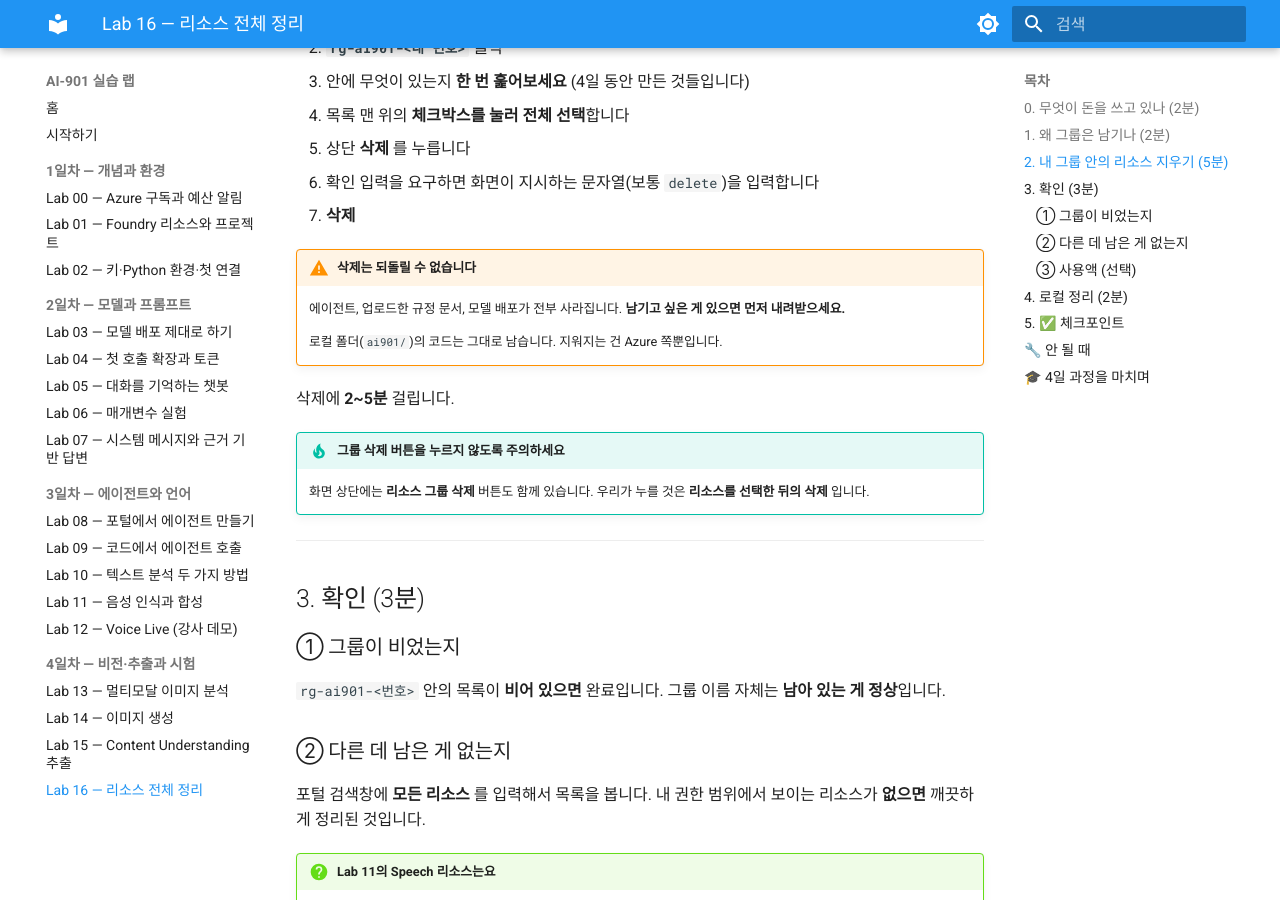
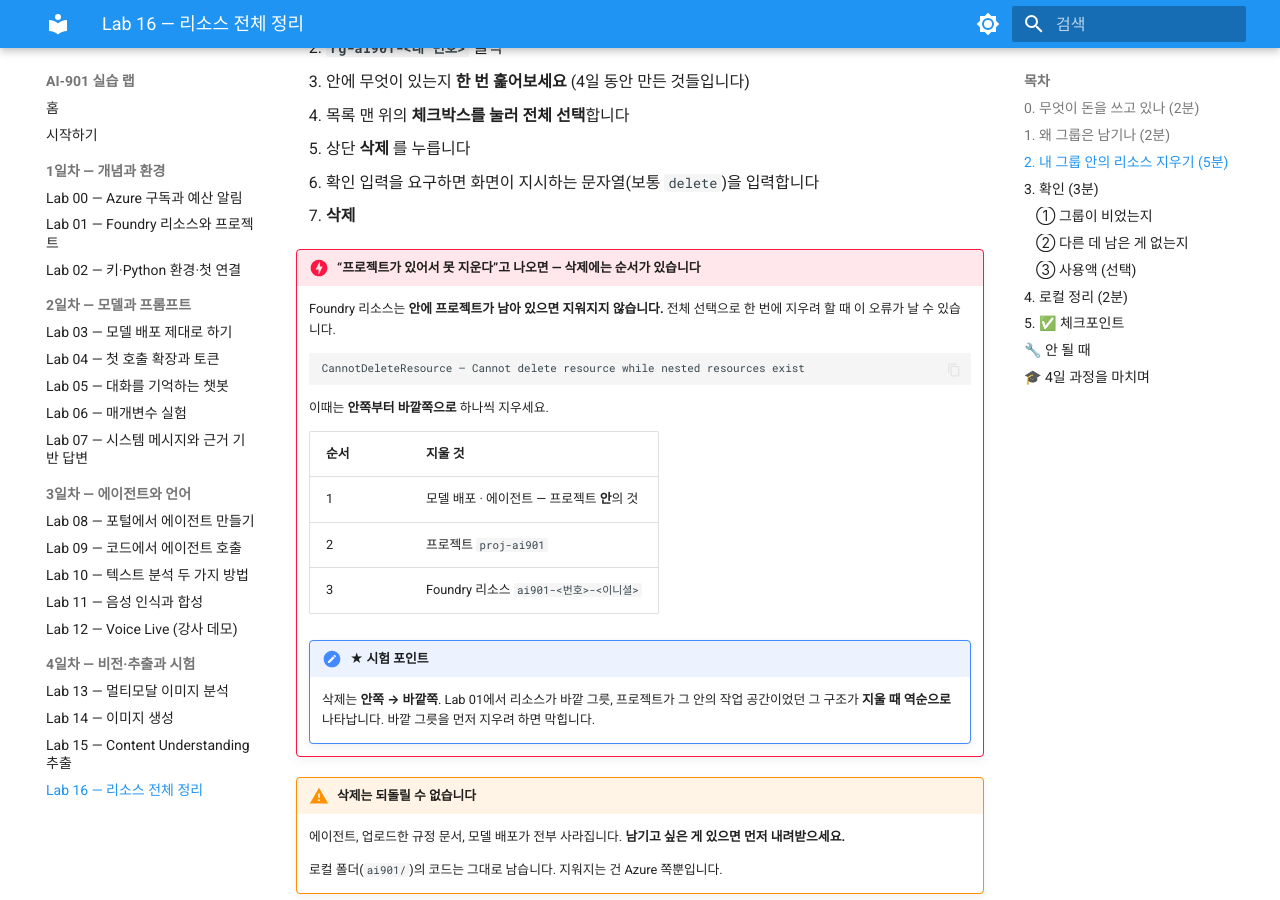
Before and after one commit to skilleat-labs/ai901-labs, an MkDocs documentation site: the page built from docs/labs/lab16-cleanup.md, in a window 1280 px wide and 900 px high, scrolled down 1492 px. Built offline with MkDocs 1.6.1 and Material for MkDocs 9.7.7, drawn with Linux system fonts in a browser that asks for light colours.

Commit message:
Lab 16 2절에 삭제 순서 안내 추가 — 프로젝트를 먼저 지워야 한다
Foundry 리소스는 안에 프로젝트가 남아 있으면 삭제가 거부된다
(CannotDeleteResource — nested resources exist). 실제로 테스트 리소스를
정리하면서 확인했다. 2절 본문이 "전체 선택 → 삭제"라서 그대로 따라가면
전원이 한 번 막히고 트러블슈팅을 찾아 들어가야 했다.

- 2절 본문에 삭제 순서 표(배포 → 프로젝트 → 리소스)와 실제 오류 메시지 추가
- Lab 01의 리소스/프로젝트 구조가 삭제 때 역순으로 나타난다는 시험 포인트 연결
- "안 될 때" 항목을 2절과 같은 표현으로 통일
- 존재하지 않는 스크립트 이름(cleanup.sh) 언급 제거

Co-Authored-By: Claude Opus 5 <noreply@anthropic.com>

````diff
--- a/docs/labs/lab16-cleanup.md
+++ b/docs/labs/lab16-cleanup.md
@@ -60,6 +60,27 @@
 5. 상단 **삭제** 를 누릅니다
 6. 확인 입력을 요구하면 화면이 지시하는 문자열(보통 `delete`)을 입력합니다
 7. **삭제**
+
+!!! danger "“프로젝트가 있어서 못 지운다”고 나오면 — 삭제에는 순서가 있습니다"
+    Foundry 리소스는 **안에 프로젝트가 남아 있으면 지워지지 않습니다.**
+    전체 선택으로 한 번에 지우려 할 때 이 오류가 날 수 있습니다.
+
+    ```text
+    CannotDeleteResource — Cannot delete resource while nested resources exist
+    ```
+
+    이때는 **안쪽부터 바깥쪽으로** 하나씩 지우세요.
+
+    | 순서 | 지울 것 |
+    |---|---|
+    | 1 | 모델 배포 · 에이전트 — 프로젝트 **안**의 것 |
+    | 2 | 프로젝트 `proj-ai901` |
+    | 3 | Foundry 리소스 `ai901-<번호>-<이니셜>` |
+
+    !!! note "★ 시험 포인트"
+        삭제는 **안쪽 → 바깥쪽**. Lab 01에서 리소스가 바깥 그릇, 프로젝트가 그 안의
+        작업 공간이었던 그 구조가 **지울 때 역순으로** 나타납니다.
+        바깥 그릇을 먼저 지우려 하면 막힙니다.
 
 !!! warning "삭제는 되돌릴 수 없습니다"
     에이전트, 업로드한 규정 문서, 모델 배포가 전부 사라집니다.
@@ -138,8 +159,8 @@ echo ".venv/" >> .gitignore
 
 ??? failure "삭제가 실패합니다"
     - 다른 리소스가 참조 중일 수 있습니다. **2~3분 뒤 다시** 시도하세요
-    - 전체 선택이 아니라 **하나씩** 지워 보세요 (프로젝트 → 리소스 순서)
-    - 그래도 안 되면 손을 드세요. 강사가 `cleanup.sh` 로 일괄 정리합니다
+    - 2절의 **안쪽 → 바깥쪽 순서**대로 하나씩 지워 보세요 (배포 → 프로젝트 → 리소스)
+    - 그래도 안 되면 손을 드세요. 강사가 정리 스크립트로 일괄 처리합니다
 
 ??? failure "삭제 중에서 멈춰 있습니다"
     5~10분 걸릴 수 있습니다. 새로고침해 보세요.
````
